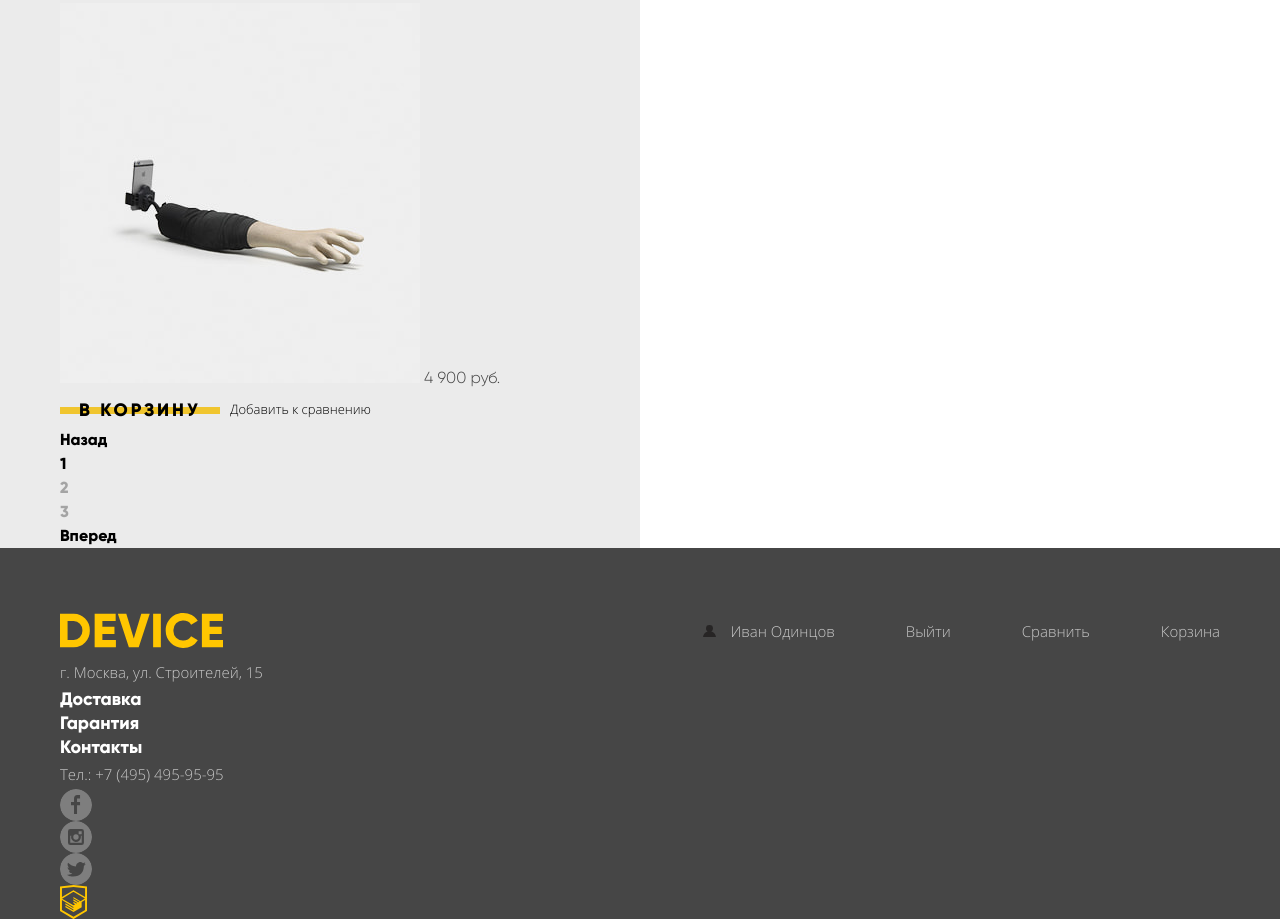
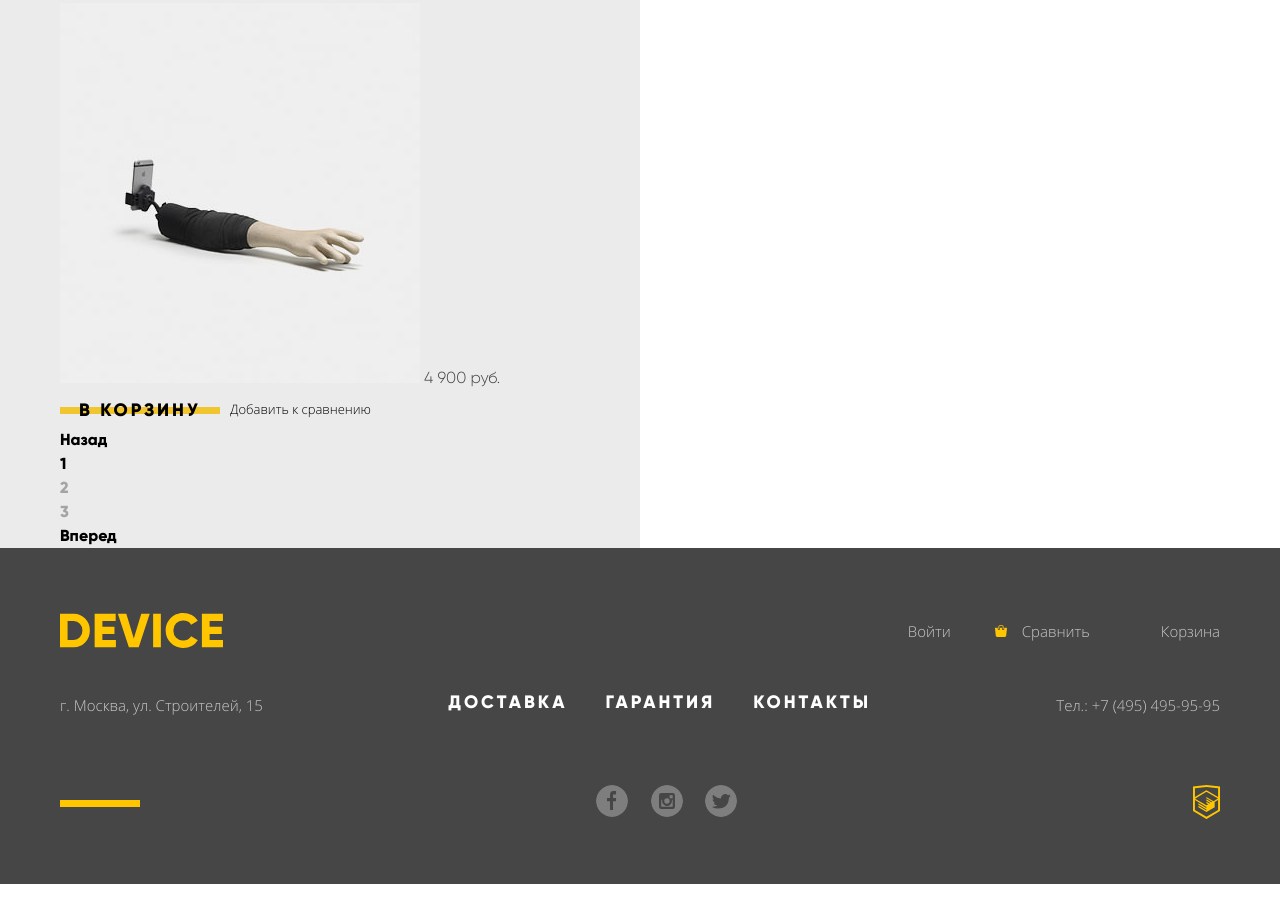
Before and after one commit to hazerman/Device, a plain HTML site: page monopode.html in a window 1280 px wide. Shown: the part 2685-3604 px from the top of the page. After the commit the page ends 3569 px from the top, so only its background shows below. Drawn offline with Linux system fonts and the light colour scheme.

Commit message:
Стилизовал футер

```diff
--- a/css/style.css
+++ b/css/style.css
@@ -937,10 +937,17 @@ a.logout-link {
 	background-color: #464646;
 }
 
+.main-footer .w-container {
+	display: flex;
+	flex-wrap: wrap;
+}
+
 .user-navigation-footer {
 	display: flex;
 	flex-wrap: wrap;
+	width: 100%;
 	margin: 0;
+	margin-bottom: 33px;
 	padding: 0;
 
 	list-style: none;
@@ -993,6 +1000,14 @@ a.logout-link {
 	opacity: 0.6;
 }
 
+.footer-middle-area,
+.footer-bottom-area {
+	display: flex;
+	flex-wrap: wrap;
+	width: 100%;
+	margin-bottom: 65px;
+}
+
 .footer-address,
 .tel-number-footer {
 	font-family: 'Open Sans', 'Arial', 'Helvetica', "Arial Narrow", sans-serif;
@@ -1005,10 +1020,27 @@ a.logout-link {
 
 .footer-services-list,
 .social-list {
+	display: flex;
+	flex-wrap: wrap;
+	justify-content: center;
 	margin: 0;
+	margin-left: auto;
+	margin-right: auto;
 	padding: 0;
 
 	list-style: none;
+}
+
+.footer-services-list {
+	max-width: 560px;
+}
+
+.footer-services-list-item {
+	margin-right: 38px;
+}
+
+.footer-services-list-item:last-child {
+	margin-right: 0;
 }
 
 .footer-services-list a {
@@ -1016,6 +1048,30 @@ a.logout-link {
 	line-height: 24px;
 	color: #ffffff;
 	text-decoration: none;
+	text-transform: uppercase;
+	letter-spacing: 3px;
+}
+
+.footer-services-list a:hover {
+	color: rgba(255, 255, 255, 0.6);
+}
+
+.footer-services-list a:active {
+	color: rgba(255, 255, 255, 0.3);
+}
+
+.line-footer {
+	display: block;
+	width: 80px;
+	height: 7px;
+	margin-top: 15px;
+
+	background-color: #ffc600;
+}
+
+.social-list {
+	width: 141px;
+	justify-content: space-between;
 }
 
 .social-list-item a {
@@ -1026,6 +1082,14 @@ a.logout-link {
 	border-radius: 50%;
 	background-repeat: no-repeat;
 	opacity: 0.3;
+}
+
+.social-list-item a:hover {
+	opacity: 0.6;
+}
+
+.social-list-item a:active {
+	opacity: 0.1;
 }
 
 .social-fb a{
@@ -1044,6 +1108,15 @@ a.logout-link {
 	background-image: url('../img/icon-html-academy.svg');
 	background-repeat: no-repeat;
 }
+
+.htmlacademy-link:hover {
+	opacity: 0.6;
+}
+
+.htmlacademy-link:active {
+	opacity: 0.3;
+}
+
 
 .social-tw a{
 	background-image: url('../img/icon-tw.svg');
--- a/monopode.html
+++ b/monopode.html
@@ -176,13 +176,13 @@
 	</main>
 	<footer class="main-footer">
 		<div class="w-container">
-			<ul class="user-navigation-footer footer-nav-when-logged">
-				<li class="user-navigation-footer-item"><a class="footer-logo" href="#"><img src="img/main-logo-footer.svg" width="163" height="35" alt="Логотип Device"></a></li>
-				<li class="user-navigation-footer-item"><a class="profile-link profile-link-footer" href="#">Иван Одинцов</a></li>
-				<li class="user-navigation-footer-item"><a class="logout-link logout-link-footer" href="#">Выйти</a></li>
-				<li class="user-navigation-footer-item"><a href="#">Сравнить</a></li>
-				<li class="user-navigation-footer-item"><a href="#">Корзина</a></li>
+			<ul class="user-navigation-footer">
+				<li class="user-navigation-footer-item"><a class="footer-logo"><img src="img/main-logo-footer.svg" width="163" height="35" alt="Логотип Device"></a></li>
+				<li class="user-navigation-footer-item"><a class="login-link-footer" href="#">Войти</a></li>
+				<li class="user-navigation-footer-item"><a class="compare-link-footer" href="#">Сравнить</a></li>
+				<li class="user-navigation-footer-item"><a class="cart-link-footer" href="#">Корзина</a></li>
 			</ul>
+			<div class="footer-middle-area">
 				<address class="footer-address">г. Москва, ул. Строителей, 15</address>
 				<ul class="footer-services-list">
 					<li class="footer-services-list-item"><a href="#">Доставка</a></li>
@@ -190,6 +190,8 @@
 					<li class="footer-services-list-item"><a href="#">Контакты</a></li>
 				</ul>
 				<span class="tel-number-footer">Тел.: +7 (495) 495-95-95</span>
+			</div>
+			<div class="footer-bottom-area">
 				<span class="line-footer"></span>
 				<ul class="social-list">
 					<li class="social-list-item social-fb"><a href="#"><span class="visually-hidden">Facebook</span></a></li>
@@ -198,6 +200,7 @@
 				</ul>
 				<a class="htmlacademy-link" href="#"><span class="visually-hidden">HTMLAcademy</span></a>
 			</div>
+		</div>
 	</footer>
 </body>
 </html>
```
Also changed, not shown: index.html (+4 -0 lines). Lines whose indentation alone changed are shown as unchanged.
